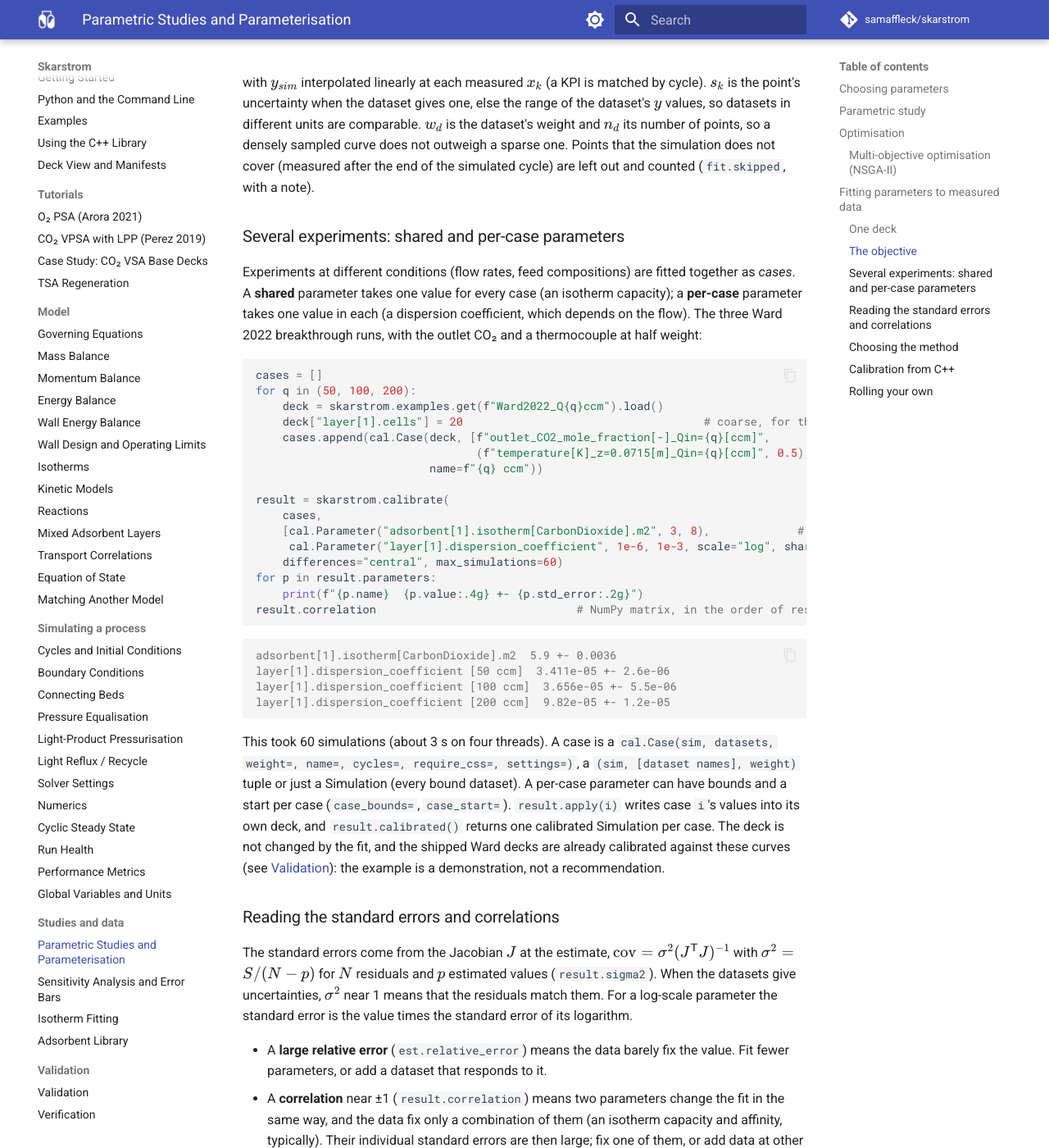
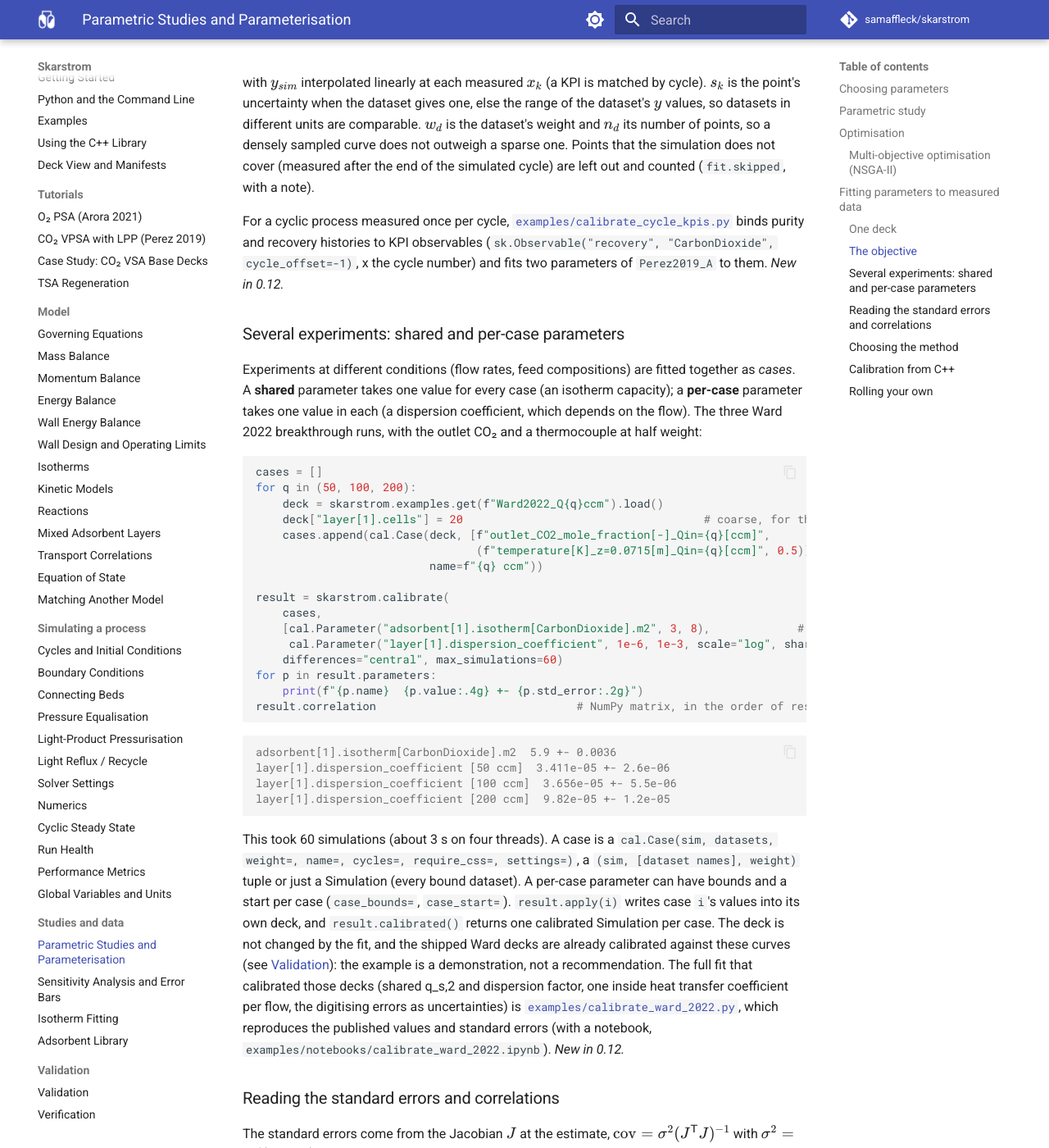
Before and after one commit to samaffleck/skarstrom, an MkDocs documentation site: the page built from docs/parameterisation.md, in a window 1280 px wide and 1400 px high, scrolled down 4256 px. Shown: the whole window at 82% size. Built offline with MkDocs 1.6.1 and Material for MkDocs 9.7.7, drawn with Linux system fonts in a browser that asks for light colours; comment, search, counter and statistics services are not loaded.

Commit message:
Link the calibration examples from the parameterisation guide
Co-Authored-By: Claude Opus 5.5 <noreply@anthropic.com>
Claude-Session: https://claude.ai/code/session_01LRbL7WePE9Y6CW4EohtACG
Signed-off-by: Claude <noreply@anthropic.com>

```diff
--- a/docs/parameterisation.md
+++ b/docs/parameterisation.md
@@ -185,6 +185,11 @@ points, so a densely sampled curve does not outweigh a sparse one. Points that t
 not cover (measured after the end of the simulated cycle) are left out and counted
 (`fit.skipped`, with a note).
 
+For a cyclic process measured once per cycle,
+[`examples/calibrate_cycle_kpis.py`](https://github.com/samaffleck/skarstrom/blob/main/examples/calibrate_cycle_kpis.py)
+binds purity and recovery histories to KPI observables (`sk.Observable("recovery", "CarbonDioxide",
+cycle_offset=-1)`, x the cycle number) and fits two parameters of `Perez2019_A` to them. *New in 0.12.*
+
 ### Several experiments: shared and per-case parameters
 
 Experiments at different conditions (flow rates, feed compositions) are fitted together as
@@ -226,6 +231,11 @@ Simulation (every bound dataset). A per-case parameter can have bounds and a sta
 `result.calibrated()` returns one calibrated Simulation per case. The deck is not changed by the
 fit, and the shipped Ward decks are already calibrated against these curves (see
 [Validation](validation.md#ward-2022)): the example is a demonstration, not a recommendation.
+The full fit that calibrated those decks (shared q_s,2 and dispersion factor, one inside heat
+transfer coefficient per flow, the digitising errors as uncertainties) is
+[`examples/calibrate_ward_2022.py`](https://github.com/samaffleck/skarstrom/blob/main/examples/calibrate_ward_2022.py),
+which reproduces the published values and standard errors (with a notebook,
+`examples/notebooks/calibrate_ward_2022.ipynb`). *New in 0.12.*
 
 ### Reading the standard errors and correlations
 
```
